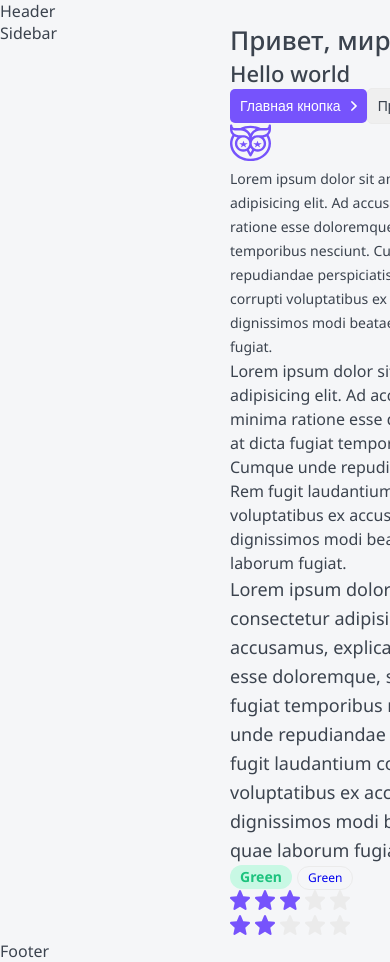
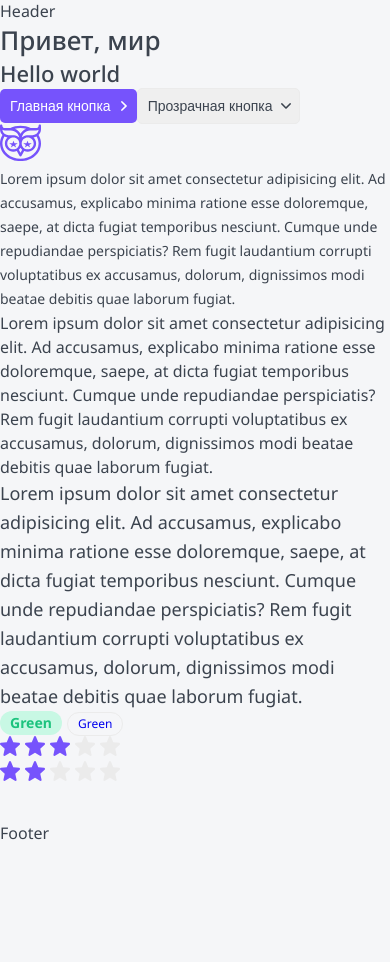
Before and after one commit to SergeiAmpilov/next-udemy, a Next.js app: page / in a window 390 px wide. After the commit the page ends 844 px from the top, so only its background shows below. Built offline with nearby package versions, Linux system fonts and the light colour scheme.

Commit message:
adaptive

```diff
--- a/app/layout.module.css
+++ b/app/layout.module.css
@@ -9,14 +9,15 @@
 	grid-template-rows: auto 1fr auto;
 	min-height: 100vh;
 	grid-template-areas:
-	". header header ."
-	". sidebar body ."
-	"footer footer footer footer"
+		". header header ."
+		". sidebar body ."
+		"footer footer footer footer"
 	;
 }
 
 .header {
 	grid-area: header;
+	display: none;
 }
 
 .sidebar {
@@ -30,3 +31,22 @@
 .body {
 	grid-area: body;
 }
+
+@media (max-width: 765px) {
+	.wrapper {
+		grid-template-columns: minmax(320px, 1fr);
+		grid-template-areas:
+		"header"
+		"body"
+		"footer"
+	;
+
+	}
+	.sidebar {
+		display: none;
+	}
+
+	.header {
+		display: block;
+	}
+}
```
